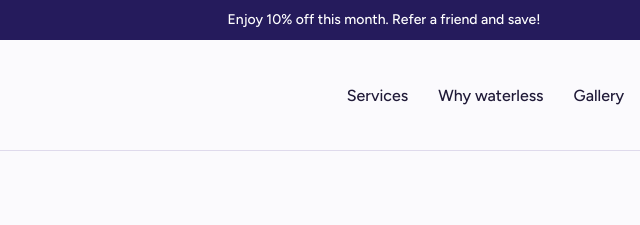
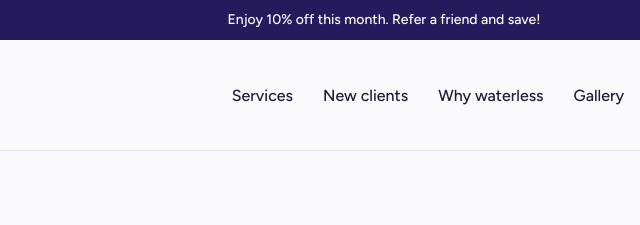
Before and after one commit to Clearpathpages/wellness-pedicure-revised, a plain HTML site: page new-clients.html in a window 1280 px wide. Shown: the top 225 px of the page, 256-896 px from the left. Drawn offline with Linux system fonts and the light colour scheme.

Commit message:
Add New clients link to booking and assessment page menus
Co-Authored-By: Claude Opus 5.5 <noreply@anthropic.com>
Claude-Session: https://claude.ai/code/session_016pTyhtRBKA5KjS9dEiRG9e

```diff
--- a/new-clients.html
+++ b/new-clients.html
@@ -37,7 +37,9 @@ header{position:sticky;top:0;z-index:20;background:rgba(251,250,253,.95);backdro
 .bar{display:flex;align-items:center;justify-content:space-between;gap:24px;height:110px}
 .logo img{height:104px;width:auto}
 nav{display:flex;align-items:center;gap:30px}
-nav a:not(.btn){text-decoration:none;font-weight:500;font-size:16px}
+nav a:not(.btn){text-decoration:none;font-weight:500;font-size:16px;white-space:nowrap}
+nav .btn{white-space:nowrap}
+@media (min-width:981px) and (max-width:1180px){nav{gap:18px}.logo img{height:88px}}
 nav a:not(.btn):hover{color:var(--plum);text-decoration:underline;text-underline-offset:5px}
 .menu-btn{display:none;min-height:44px;padding:0 16px;background:none;border:1.5px solid var(--line);border-radius:999px;font:600 15px var(--sans);color:var(--ink);cursor:pointer}
 
@@ -169,6 +171,7 @@ h1 em{color:var(--teal);font-style:italic}
     <button class="menu-btn" aria-expanded="false" aria-controls="nav">Menu</button>
     <nav id="nav" aria-label="Main">
       <a href="index.html#services">Services</a>
+      <a href="new-clients.html" aria-current="page">New clients</a>
       <a href="index.html#waterless">Why waterless</a>
       <a href="index.html#gallery">Gallery</a>
       <a href="index.html#team">Our team</a>
```
Also changed, not shown: booking.html (+4 -1 lines).
